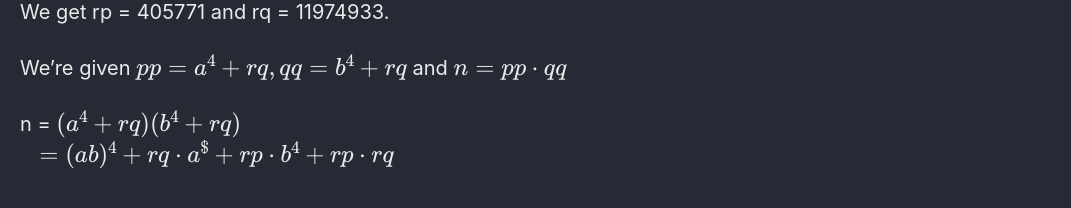
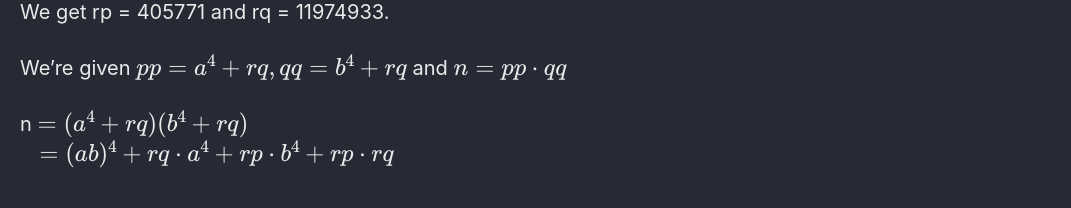
Before and after one commit to Connor-McCartney/Connor-McCartney.github.io, a Jekyll site: the page built from _pages/cryptography/rsa/rsa-leak-ACTF-2022.md, in a window 1280 px wide and 900 px high, scrolled down 1643 px. Shown: the part 674-882 px from the top of the window, without its empty margins (0-1071 px from the left). Built offline with Jekyll 4.4.1, drawn with Linux system fonts in a browser that asks for light colours; cached includes are drawn as plain includes.

Commit message:
Update rsa-leak-ACTF-2022.md

```diff
--- a/_pages/cryptography/rsa/rsa-leak-ACTF-2022.md
+++ b/_pages/cryptography/rsa/rsa-leak-ACTF-2022.md
@@ -87,5 +87,5 @@ We get rp = 405771 and rq = 11974933.
 
 We're given $$pp = a^4 + rq, qq = b^4 + rq$$ and $$n = pp \cdot qq$$
 
-n = $$(a^4 + rq)(b^4 + rq)$$ <br>
-$$ \ \ = (ab)^4 + rq \cdot a^$ + rp \cdot b^4 + rp \cdot rq$$
+n $$= (a^4 + rq)(b^4 + rq)$$ <br>
+$$ \ \ = (ab)^4 + rq \cdot a^4 + rp \cdot b^4 + rp \cdot rq$$
```
